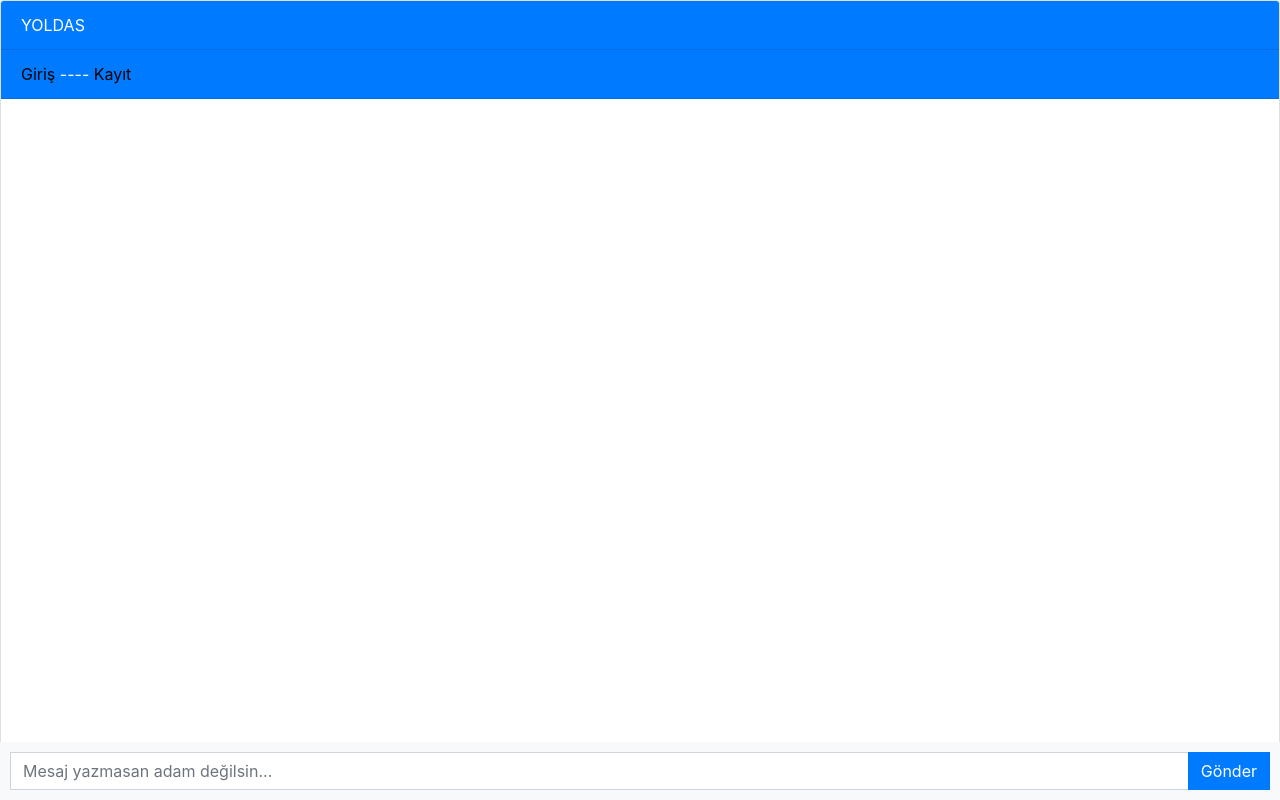
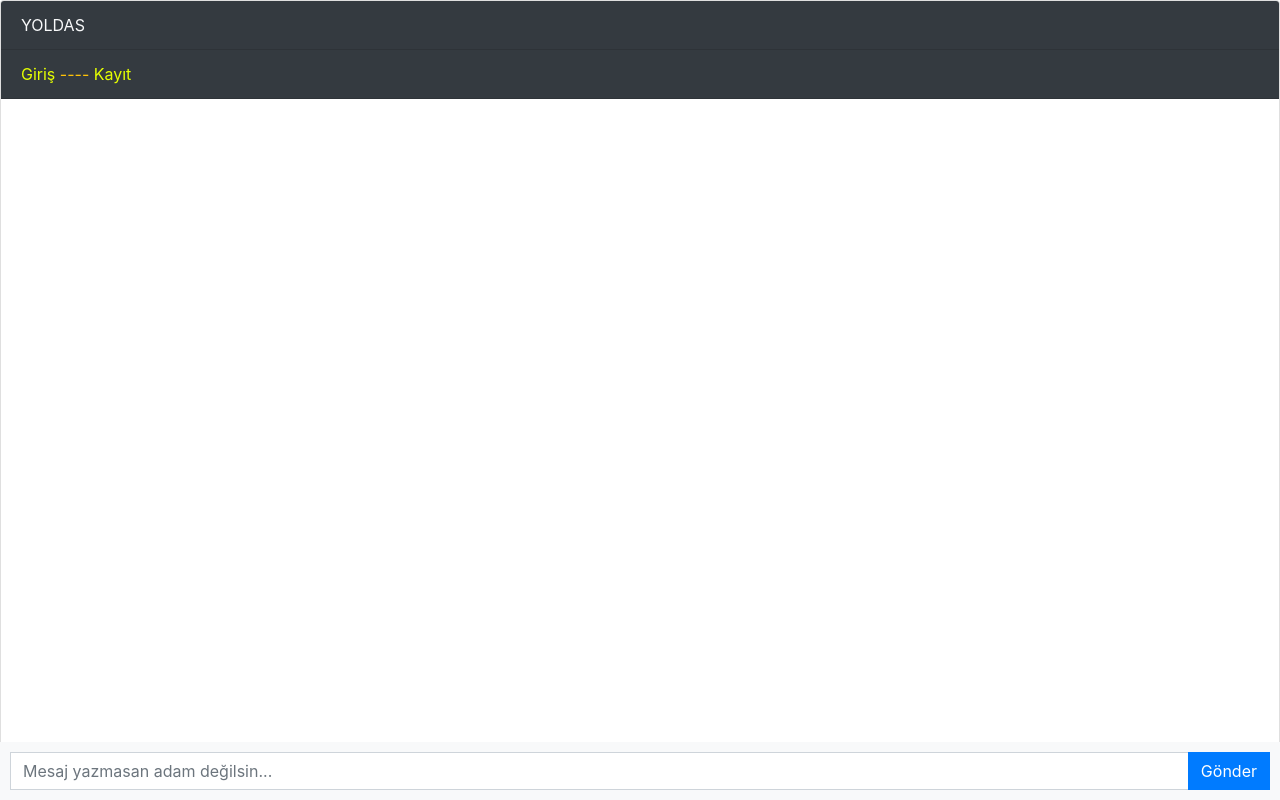
Before and after one commit to huso987/Chatbot_Django, a Django app: page / in a window 1280 px wide. Run offline with Django 4.2, Linux system fonts and the light colour scheme; some libraries are stand-ins or nearby versions.

Commit message:
base.html  düznlemeler

```diff
--- a/chatpot/templates/chatbot.html
+++ b/chatpot/templates/chatbot.html
@@ -67,11 +67,11 @@
 {% block content %}
 <div class="chat-container">
   <div class="card flex-grow-1">
-    <div class="card-header bg-primary text-white"> YOLDAS</div>
+    <div class="card-header bg-dark  text-light"> YOLDAS</div>
     {% if user.is_authenticated %}
-    <div class="card-header bg-primary text-white"><b>Hosgeldin, {{user.username}}</b>   <a style="color: rgb(223, 223, 213);" href="logout">Logout</a></div>
+    <div class="card-header bg-dark text-warning"><b>Hosgeldin, {{user.username}}</b>   <a style="color: rgb(255, 255, 0);" href="logout">Logout</a></div>
     {% else %}
-    <div class="card-header bg-primary text-white"><a style="color: rgb(0, 0, 0)" href="login">Giriş</a> ---- <a style="color: rgb(0, 0, 0);" href="register">Kayıt</a></div>
+    <div class="card-header bg-dark text-warning"><a style="color: rgb(229, 255, 0)" href="login">Giriş</a> ---- <a style="color: rgb(229, 255, 0);" href="register">Kayıt</a></div>
     {% endif %}
     <div class="card-body messages-box">
 
```
